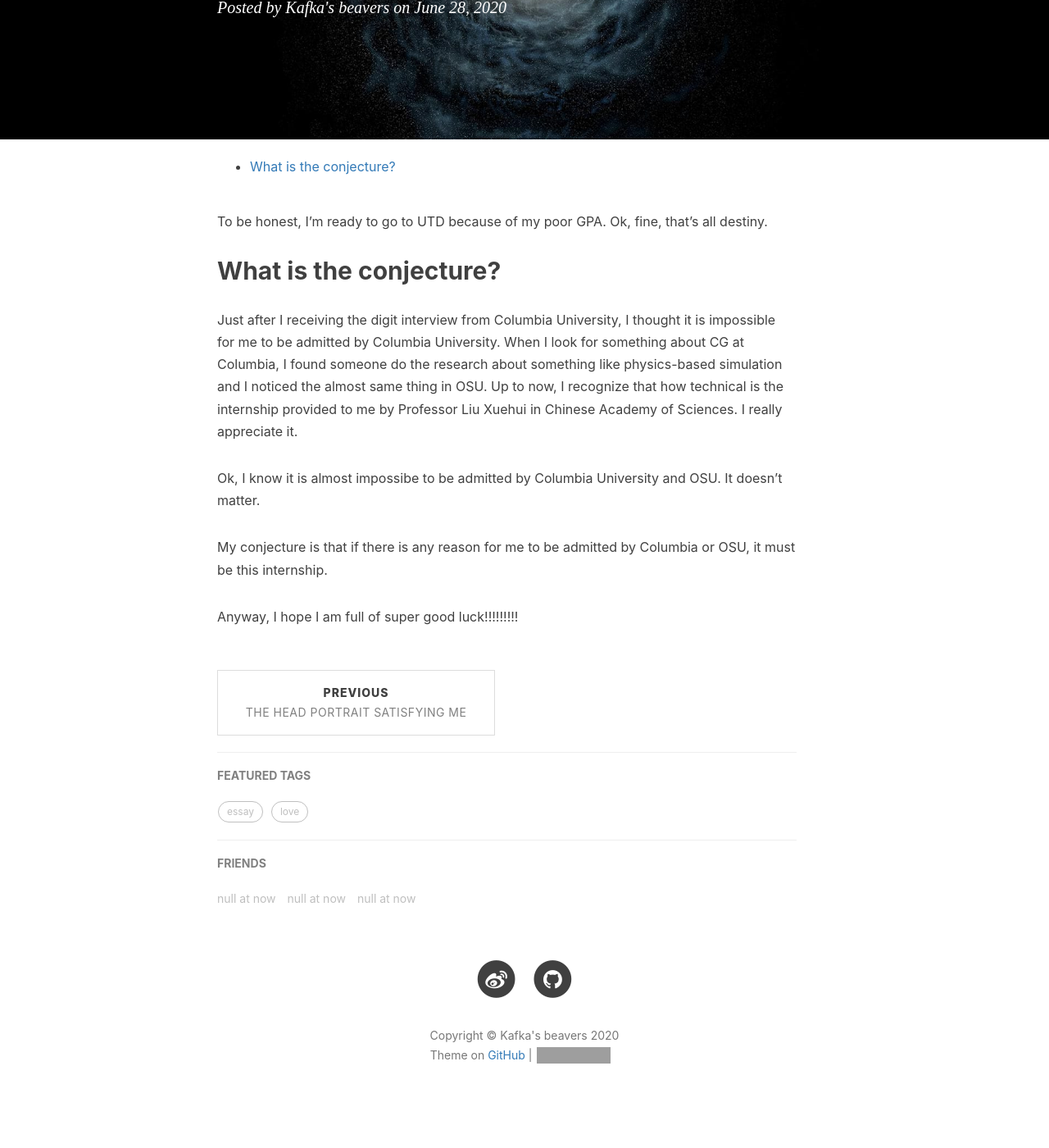
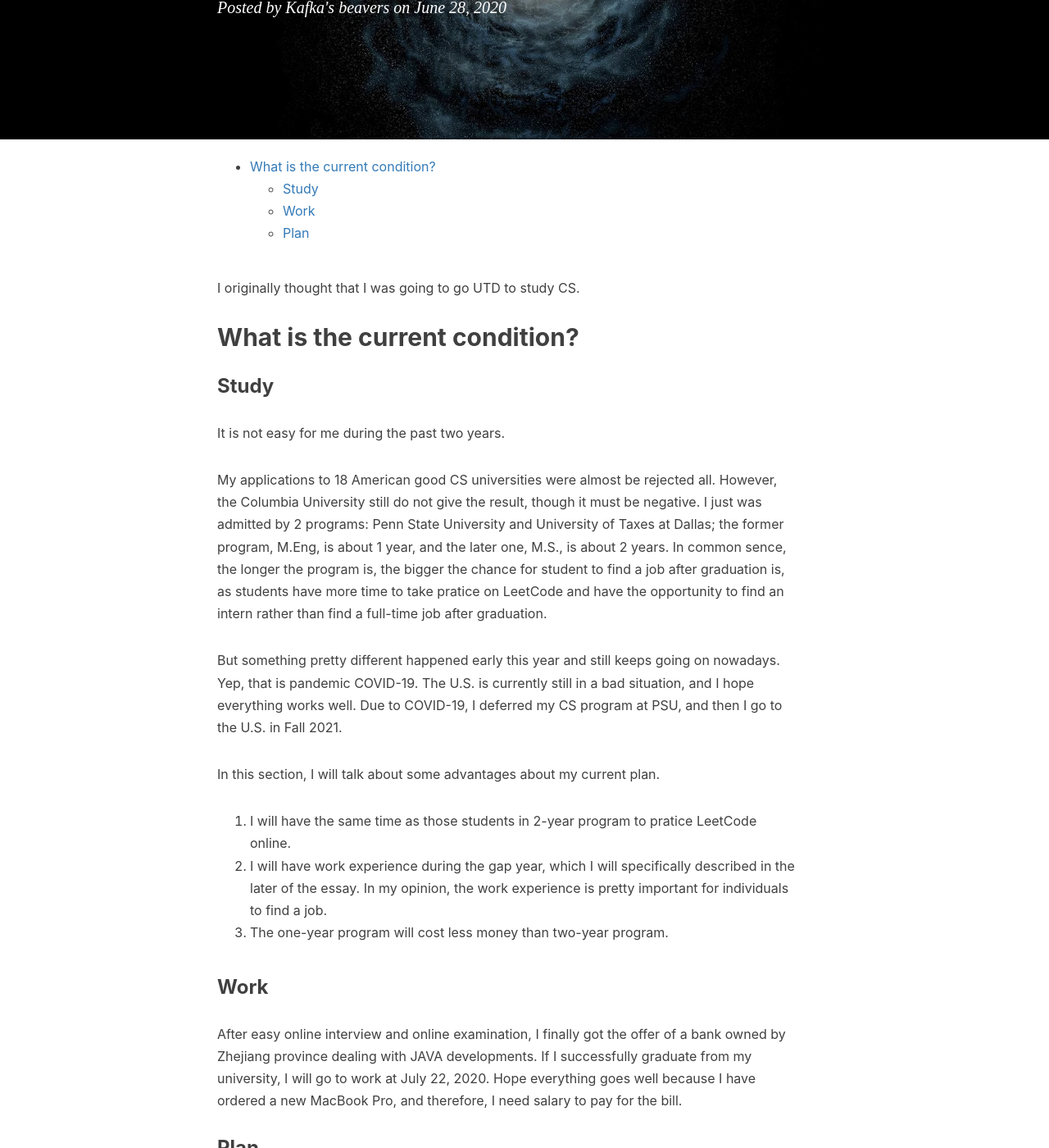
Before and after one commit to yuanzhenxia12138/yuanzhenxia12138.github.io, a Jekyll site: the page built from _posts/2020-06-28-my-conjecture.md, in a window 1280 px wide and 1400 px high, scrolled down 287 px. Shown: the whole window at 82% size. Built offline with Jekyll 4.4.1, drawn with Linux system fonts in a browser that asks for light colours; nearby versions of some CDN libraries; library files that are not in the unit come from our copies; comment, search, counter and statistics services are not loaded; some of the changed text lies outside the part shown; grey boxes are pictures that could not be loaded.

Commit message:
Update 2020-06-28-my-conjecture.md

```diff
--- a/_posts/2020-06-28-my-conjecture.md
+++ b/_posts/2020-06-28-my-conjecture.md
@@ -8,17 +8,32 @@ tags: essay
 
 * content
 {:toc}
-To be honest, I'm ready to go to UTD because of my poor GPA.
-Ok, fine, that's all destiny.
+I originally thought that I was going to go UTD to study CS.
 
 
+## What is the current condition?
 
-## What is the conjecture?
+### Study
 
-Just after I receiving the digit interview from Columbia University, I thought it is impossible for me to be admitted by Columbia University. When I look for something about CG at Columbia, I found someone do the research about something like physics-based simulation and I noticed the almost same thing in OSU. Up to now, I recognize that how technical is the internship provided to me by Professor Liu Xuehui in Chinese Academy of Sciences. I really appreciate it.
+It is not easy for me during the past two years.
 
-Ok, I know it is almost impossibe to be admitted by Columbia University and OSU. It doesn't matter.
+My applications to 18 American good CS universities were almost be rejected all. However, the Columbia University still do not give the result, though it must be negative. I just was admitted by 2 programs: Penn State University and University of Taxes at Dallas; the former program, M.Eng, is about 1 year, and the later one, M.S., is about 2 years. In common sence, the longer the program is, the bigger the chance for student to find a job after graduation is, as students have more time to take pratice on LeetCode and have the opportunity to find an intern rather than find a full-time job after graduation.
 
-My conjecture is that if there is any reason for me to be admitted by Columbia or OSU, it must be this internship.
+But something pretty different happened early this year and still keeps going on nowadays. Yep, that is pandemic COVID-19. The U.S. is currently still in a bad situation, and I hope everything works well. Due to COVID-19, I deferred my CS program at PSU, and then I go to the U.S. in Fall 2021.
 
-Anyway, I hope I am full of super good luck!!!!!!!!!
+In this section, I will talk about some advantages about my current plan.
+1. I will have the same time as those students in 2-year program to pratice LeetCode online.
+2. I will have work experience during the gap year, which I will specifically described in the later of the essay. In my opinion, the work experience is pretty important for individuals to find a job.
+3. The one-year program will cost less money than two-year program.
+
+
+### Work
+
+After easy online interview and online examination, I finally got the offer of a bank owned by Zhejiang province dealing with JAVA developments.
+If I successfully graduate from my university, I will go to work at July 22, 2020. Hope everything goes well because I have ordered a new MacBook Pro, and therefore, I need salary to pay for the bill.
+
+### Plan
+
+My current plan is keeping practice on LeetCode, and preparing for my job entrance examination to get a good grade in order to choose a potential project, which will be highly valued in the further process of finding a job in the U.S..
+
+Of course, the most vital thing is keep a healthy life, as you need life to spend your money.
```
